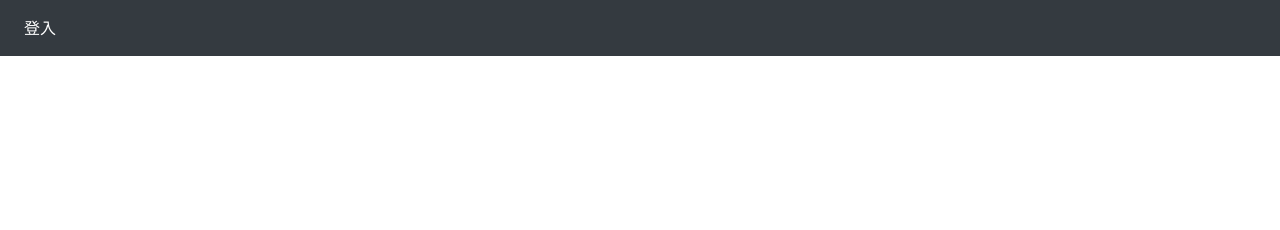
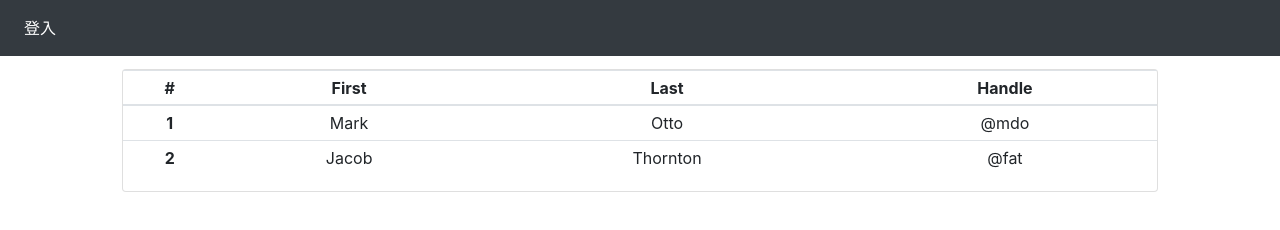
Before and after one commit to JE-Chen/finalProject_nknySystem, a plain HTML site: page pages/Grade/ManagerGrade.html in a window 1280 px wide. Drawn offline with nearby package versions, Linux system fonts and the light colour scheme.

Commit message:
change ManagerGrade
add table

```diff
--- a/pages/Grade/ManagerGrade.html
+++ b/pages/Grade/ManagerGrade.html
@@ -28,5 +28,35 @@
         </ul>
     </div>
 </nav>
+<div class="d-flex justify-content-center">
+    <div class="col-sm-10" style="padding-top: 1%" id="table_div">
+        <div class="card">
+            <table class="table table-sm table-hover" id="table">
+                <thead>
+                <tr>
+                    <th scope="col">#</th>
+                    <th scope="col">First</th>
+                    <th scope="col">Last</th>
+                    <th scope="col">Handle</th>
+                </tr>
+                </thead>
+                <tbody>
+                <tr>
+                    <th scope="row">1</th>
+                    <td>Mark</td>
+                    <td>Otto</td>
+                    <td>@mdo</td>
+                </tr>
+                <tr>
+                    <th scope="row">2</th>
+                    <td>Jacob</td>
+                    <td>Thornton</td>
+                    <td>@fat</td>
+                </tr>
+                </tbody>
+            </table>
+        </div>
+    </div>
+</div>
 </body>
 </html>
```
